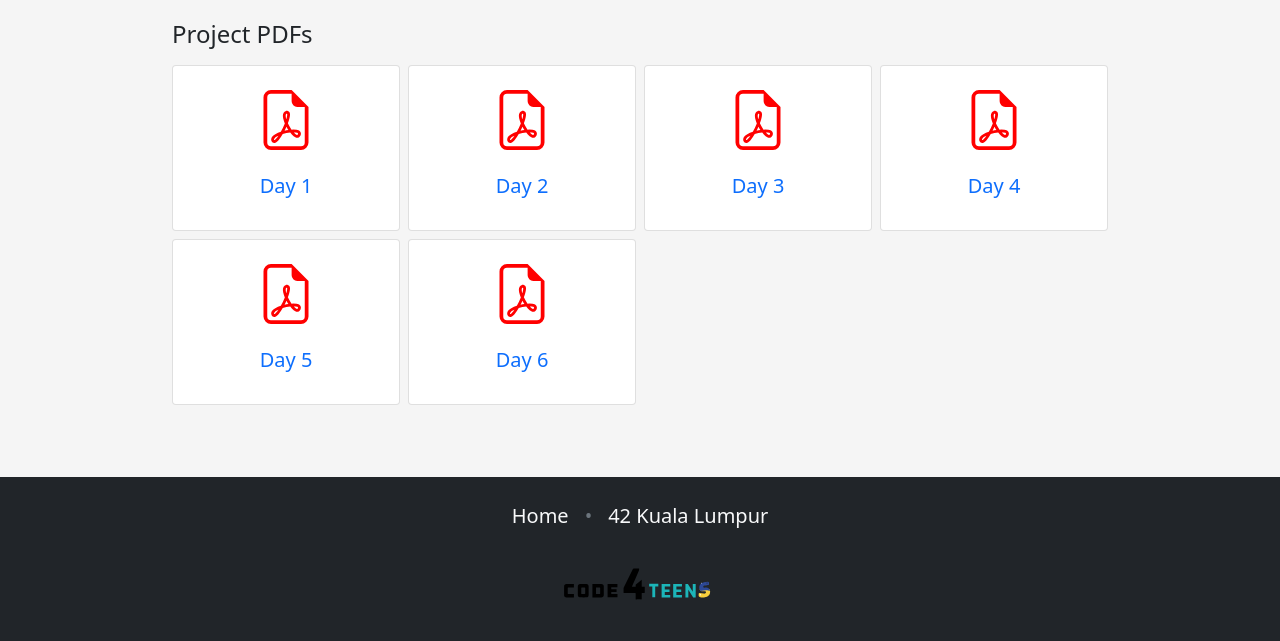
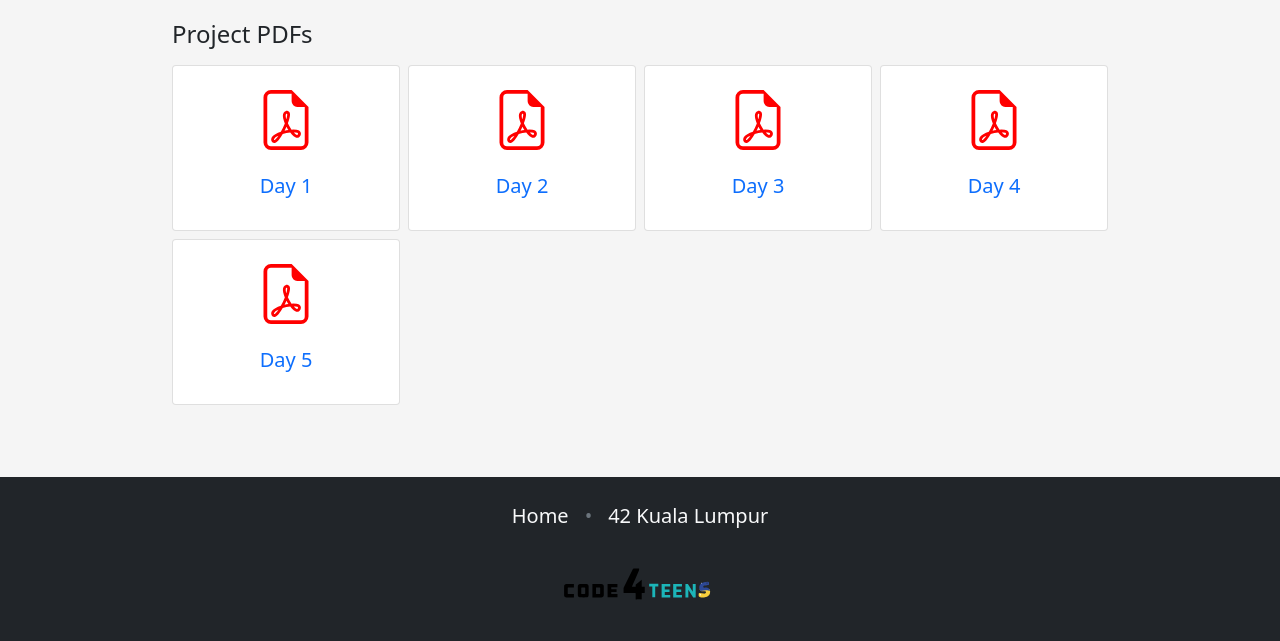
Before and after one commit to code4teens/c4t-web-app, a Flask app: template user/templates/user/resources_c4w_dpy.html in a window 1280 px wide. Shown: the part 386-1027 px from the top of the page. Run offline with Flask 2, Linux system fonts and the light colour scheme; a user stored in the database is signed in; tables that the repository leaves empty hold one stand-in row (values such as "Sample post"); the template is opened without the code that fills it: most values are stand-ins (such as "Sample title", 1, 10 or a date in 2020).

Commit message:
chore: update c4w resources

```diff
--- a/app.yaml
+++ b/app.yaml
@@ -22,4 +22,3 @@ env_variables:
   C4W_DPY_D3: <C4W_DPY_D3_URL>
   C4W_DPY_D4: <C4W_DPY_D4_URL>
   C4W_DPY_D5: <C4W_DPY_D5_URL>
-  C4W_DPY_D6: <C4W_DPY_D6_URL>
--- a/user/templates/user/resources_c4w_dpy.html
+++ b/user/templates/user/resources_c4w_dpy.html
@@ -119,21 +119,4 @@
   </div>
 </a>
 {% endif %}
-{% if current_user.is_admin or cohort.start_date|is_past(3) %}
-<a class="text-decoration-none" href="{{ projects[5] }}" target="_blank">
-  <div class="col">
-    <div class="card py-4">
-      <svg class="bi bi-file-earmark-pdf mb-4"
-        xmlns="http://www.w3.org/2000/svg" height="60" fill="red"
-        viewBox="0 0 16 16">
-        <path
-          d="M14 14V4.5L9.5 0H4a2 2 0 0 0-2 2v12a2 2 0 0 0 2 2h8a2 2 0 0 0 2-2zM9.5 3A1.5 1.5 0 0 0 11 4.5h2V14a1 1 0 0 1-1 1H4a1 1 0 0 1-1-1V2a1 1 0 0 1 1-1h5.5v2z" />
-        <path
-          d="M4.603 14.087a.81.81 0 0 1-.438-.42c-.195-.388-.13-.776.08-1.102.198-.307.526-.568.897-.787a7.68 7.68 0 0 1 1.482-.645 19.697 19.697 0 0 0 1.062-2.227 7.269 7.269 0 0 1-.43-1.295c-.086-.4-.119-.796-.046-1.136.075-.354.274-.672.65-.823.192-.077.4-.12.602-.077a.7.7 0 0 1 .477.365c.088.164.12.356.127.538.007.188-.012.396-.047.614-.084.51-.27 1.134-.52 1.794a10.954 10.954 0 0 0 .98 1.686 5.753 5.753 0 0 1 1.334.05c.364.066.734.195.96.465.12.144.193.32.2.518.007.192-.047.382-.138.563a1.04 1.04 0 0 1-.354.416.856.856 0 0 1-.51.138c-.331-.014-.654-.196-.933-.417a5.712 5.712 0 0 1-.911-.95 11.651 11.651 0 0 0-1.997.406 11.307 11.307 0 0 1-1.02 1.51c-.292.35-.609.656-.927.787a.793.793 0 0 1-.58.029zm1.379-1.901c-.166.076-.32.156-.459.238-.328.194-.541.383-.647.547-.094.145-.096.25-.04.361.01.022.02.036.026.044a.266.266 0 0 0 .035-.012c.137-.056.355-.235.635-.572a8.18 8.18 0 0 0 .45-.606zm1.64-1.33a12.71 12.71 0 0 1 1.01-.193 11.744 11.744 0 0 1-.51-.858 20.801 20.801 0 0 1-.5 1.05zm2.446.45c.15.163.296.3.435.41.24.19.407.253.498.256a.107.107 0 0 0 .07-.015.307.307 0 0 0 .094-.125.436.436 0 0 0 .059-.2.095.095 0 0 0-.026-.063c-.052-.062-.2-.152-.518-.209a3.876 3.876 0 0 0-.612-.053zM8.078 7.8a6.7 6.7 0 0 0 .2-.828c.031-.188.043-.343.038-.465a.613.613 0 0 0-.032-.198.517.517 0 0 0-.145.04c-.087.035-.158.106-.196.283-.04.192-.03.469.046.822.024.111.054.227.09.346z" />
-      </svg>
-      <h5 class="text-center">Day 6</h5>
-    </div>
-  </div>
-</a>
-{% endif %}
 {% endblock %}
--- a/utils.py
+++ b/utils.py
@@ -29,11 +29,8 @@ C4W_DPY_D2 = os.environ.get('C4W_DPY_D2')
 C4W_DPY_D3 = os.environ.get('C4W_DPY_D3')
 C4W_DPY_D4 = os.environ.get('C4W_DPY_D4')
 C4W_DPY_D5 = os.environ.get('C4W_DPY_D5')
-C4W_DPY_D6 = os.environ.get('C4W_DPY_D6')
 
 projects = [
     DPY_D1, DPY_D2, DPY_D3, DPY_D4, DPY_D5, DPY_D6, DPY_D7, DPY_D8, DPY_D9
 ]
-c4w_projects = [
-    C4W_DPY_D1, C4W_DPY_D2, C4W_DPY_D3, C4W_DPY_D4, C4W_DPY_D5, C4W_DPY_D6
-]
+c4w_projects = [C4W_DPY_D1, C4W_DPY_D2, C4W_DPY_D3, C4W_DPY_D4, C4W_DPY_D5]
```
